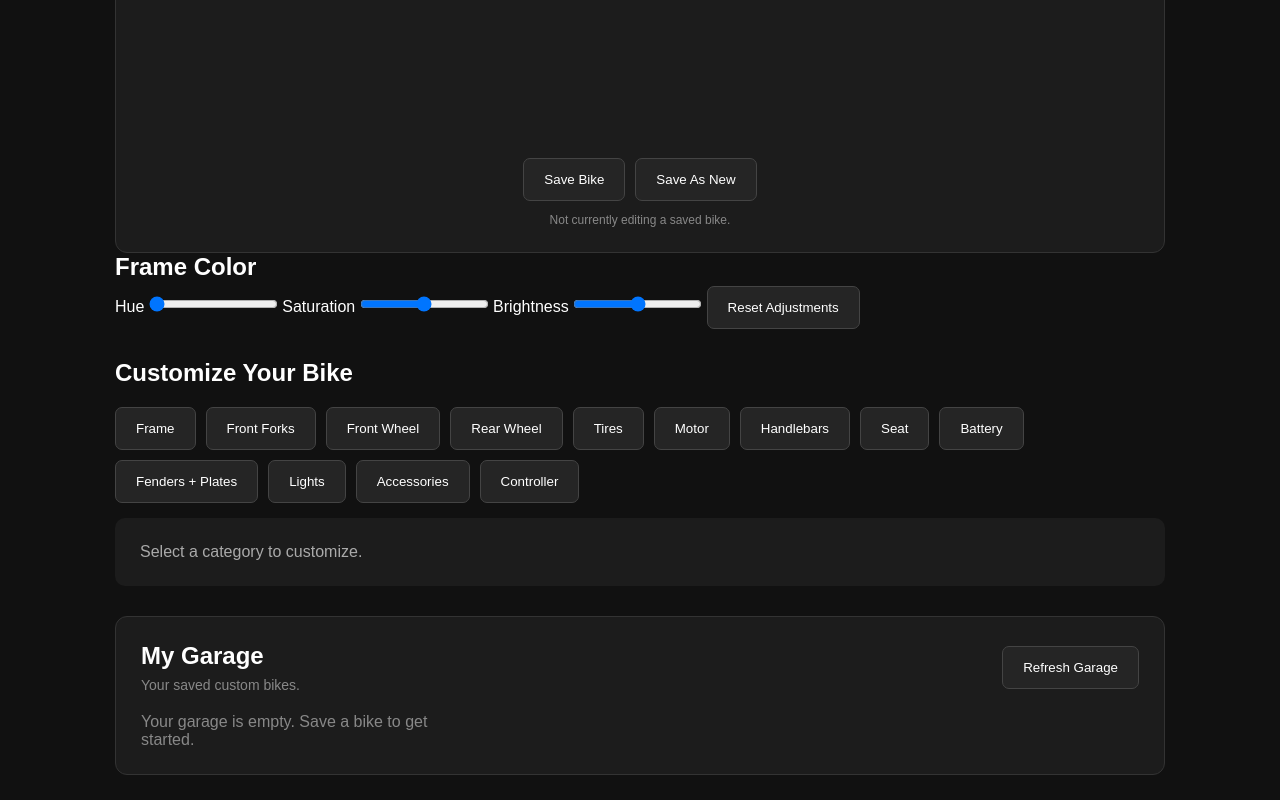
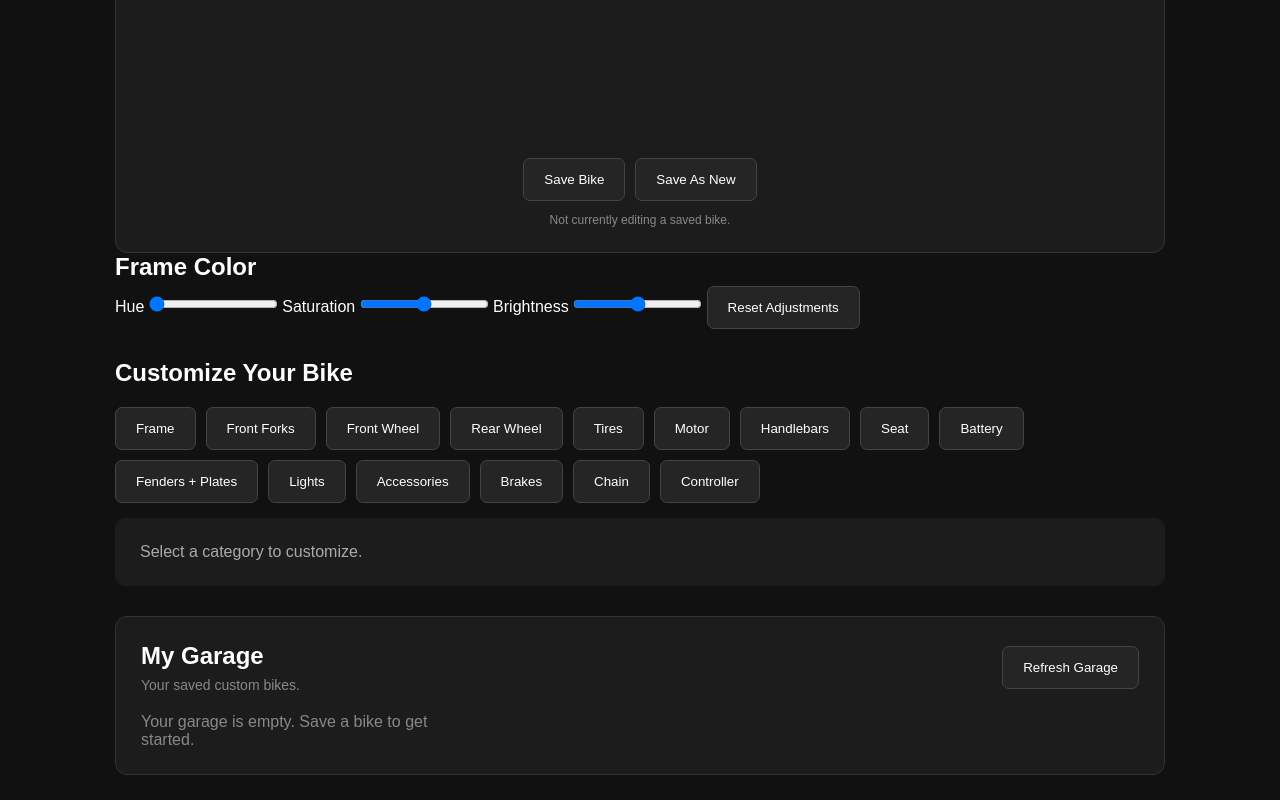
Before and after one commit to bikeshop73/ebiek-builder, a plain HTML site: page index.html in a window 1280 px wide. Shown: the part 822-1622 px from the top of the page. Drawn offline with Linux system fonts and the light colour scheme.

Commit message:
Update index.html

```diff
--- a/index.html
+++ b/index.html
@@ -72,6 +72,8 @@
       <button onclick="selectCategory('fenders')">Fenders + Plates</button>
       <button onclick="selectCategory('lights')">Lights</button>
       <button onclick="selectCategory('accessories')">Accessories</button>
+      <button onclick="selectCategory('brakes')">Brakes</button>
+      <button onclick="selectCategory('chain')">Chain</button>
     </div>
 
     <div id="parts-list">
```
